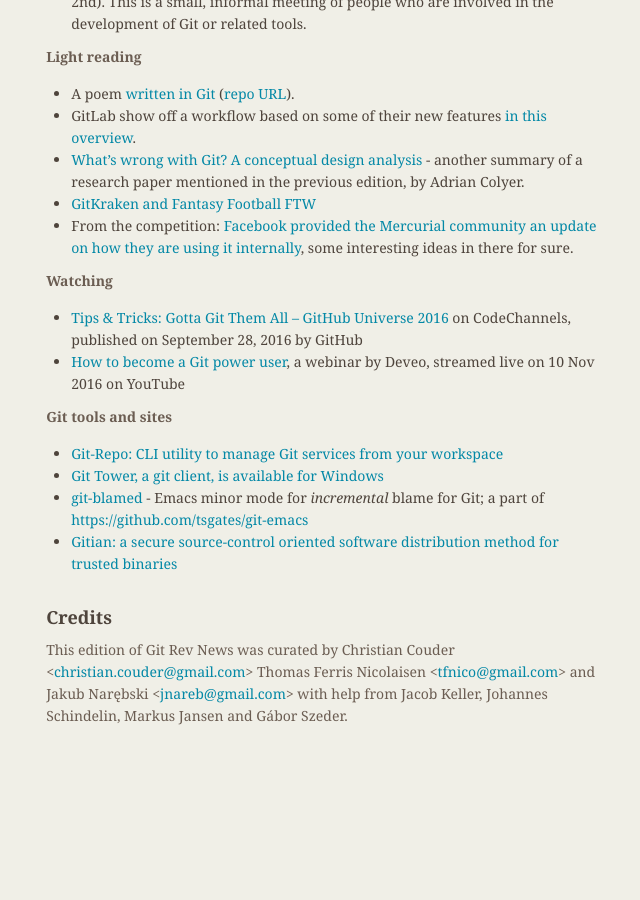
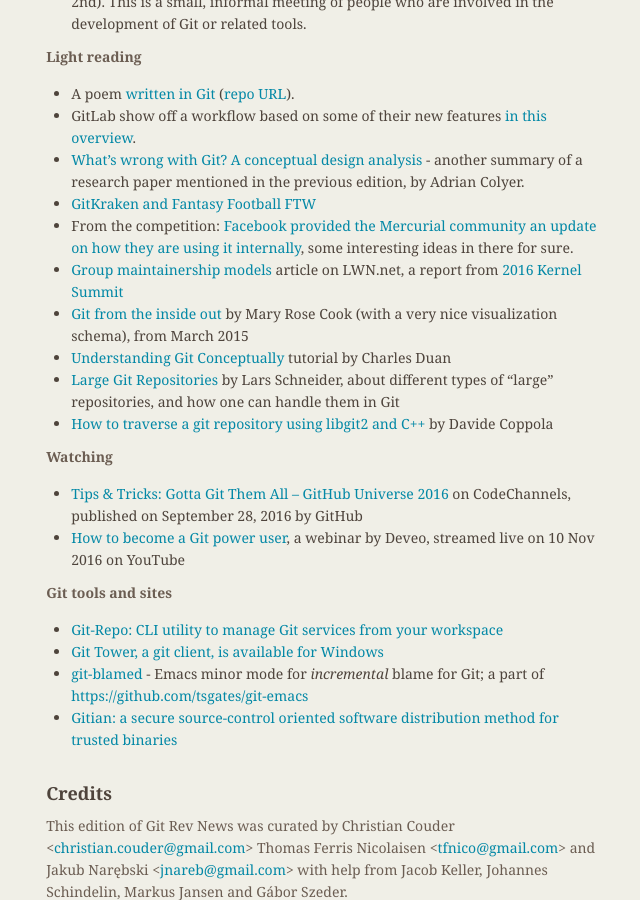
Before and after one commit to git/git.github.io, a Jekyll site: the page built from rev_news/drafts/edition-21.md, in a window 1280 px wide and 900 px high, scrolled down 5791 px. Shown: the whole window, without its empty margins (483-1123 px from the left). Built offline with Jekyll 4.4.1, drawn with Linux system fonts in a browser that asks for light colours; before the commit the page ends 6533 px from its top, so only the background shows below that.

Commit message:
rn-21: Add a few links to "Light reading" section

```diff
--- a/rev_news/drafts/edition-21.md
+++ b/rev_news/drafts/edition-21.md
@@ -331,6 +331,11 @@
 * [What’s wrong with Git? A conceptual design analysis](https://blog.acolyer.org/2016/10/24/whats-wrong-with-git-a-conceptual-design-analysis/) - another summary of a research paper mentioned in the previous edition, by Adrian Colyer.
 * [GitKraken and Fantasy Football FTW](https://blog.axosoft.com/2016/09/29/git-for-fantasy-football/)
 * From the competition: [Facebook provided the Mercurial community an update on how they are using it internally](https://groups.google.com/forum/#!topic/mozilla.dev.version-control/nh4fITFlEMk), some interesting ideas in there for sure.
+* [Group maintainership models](http://lwn.net/Articles/705228/) article on LWN.net, a report from [2016 Kernel Summit](http://lwn.net/Articles/KernelSummit2016/)
+* [Git from the inside out](https://codewords.recurse.com/issues/two/git-from-the-inside-out) by Mary Rose Cook (with a very nice visualization schema), from March 2015
+* [Understanding Git Conceptually](https://www.sbf5.com/~cduan/technical/git/) tutorial by Charles Duan
+* [Large Git Repositories](http://larsxschneider.github.io/2016/09/21/large-git-repos) by Lars Schneider, about different types of "large" repositories, and how one can handle them in Git
+* [How to traverse a git repository using libgit2 and C++](http://blog.davidecoppola.com/2016/10/how-to-traverse-git-repository-using-libgit2-and-cpp/) by Davide Coppola
 
 __Watching__
 
```
